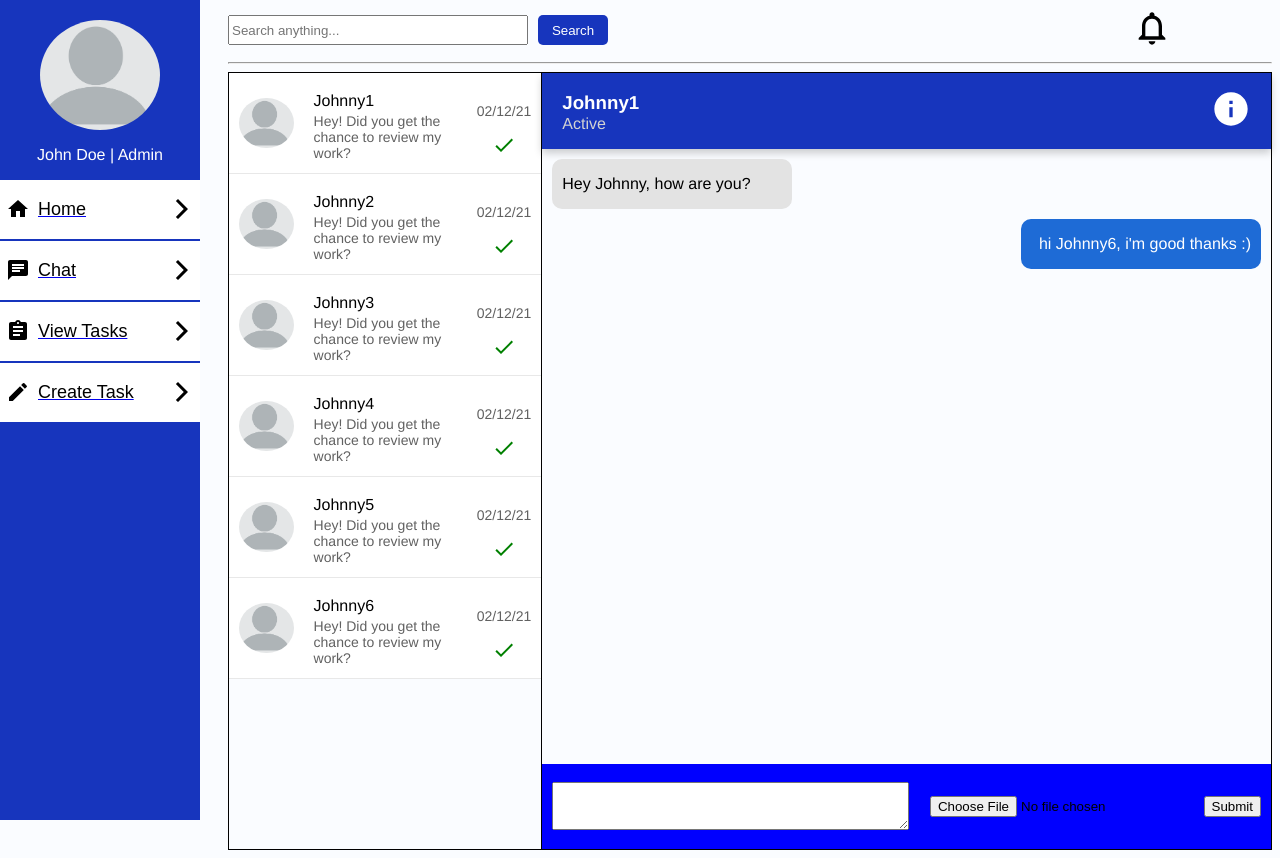
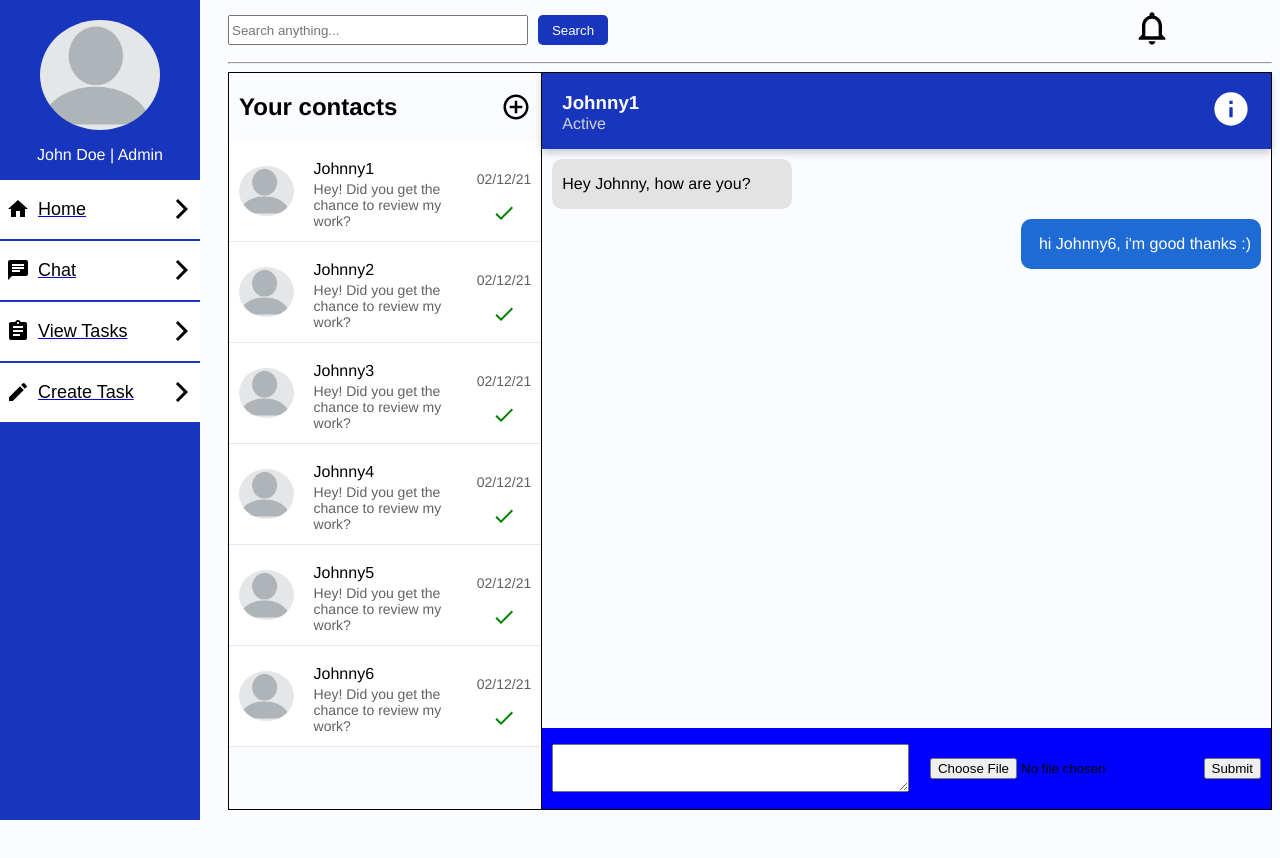
Before and after one commit to SevagSA/Project-Management-Software, a React (Create React App) app in the folder frontend/: page /chat in a window 1280 px wide. After the commit the page ends 818 px from the top, so only its background shows below. Built offline with nearby package versions, Linux system fonts and the light colour scheme.

Commit message:
Created CreateChatRoomMenu

```diff
--- a/frontend/src/Components/Authentication/Style.js
+++ b/frontend/src/Components/Authentication/Style.js
@@ -1,7 +1,7 @@
 import styled from "styled-components";
 
 const ParentWrapper = styled.div`
-    height: 97vh;
+    height: 92vh;
     display: flex;
     justify-content: center;
     align-items: center;
--- a/frontend/src/Components/Chat/ChatRoom/Styles.js
+++ b/frontend/src/Components/Chat/ChatRoom/Styles.js
@@ -3,7 +3,7 @@ import styled from "styled-components";
 const Wrapper = styled.div`
     display: flex;
     border: 1px solid;
-    height: 97vh;
+    height: 92vh;
 `;
 
 const styles = {
--- a/frontend/src/Components/Chat/ChatSidebar/ChatSidebar.js
+++ b/frontend/src/Components/Chat/ChatSidebar/ChatSidebar.js
@@ -1,16 +1,56 @@
 import styles from "./Styles";
+import { useState } from "react";
 import ChatSidebarMemberCard from "../ChatSidebarMemberCard/ChatSidebarMemberCard";
-import { messagesAndMembers } from "../../../DummyData"
+import { messagesAndMembers, members } from "../../../DummyData"
+import AddCircleOutlineIcon from '@material-ui/icons/AddCircleOutline';
+import CancelIcon from '@material-ui/icons/Cancel';
+
 
 export default function ChatSidebar({ cardClickHandler }) {
-    /** An obj of the latest message the current user has had
-    * with another member. All members that have messaged with
-    * the current user will have this object. This is used to
-    * display in the chat sidbar
-    */
+    const [showMenu, setShowMenu] = useState(false);
+
+    const handleIconClick = () => {
+        setShowMenu(!showMenu)
+    }
+
     return (
         <styles.Wrapper>
+            <styles.PageOverlay active={showMenu}></styles.PageOverlay>
+            <styles.SidebarTitleAndAddIcon>
+                <h2>Your contacts</h2>
+                <AddCircleOutlineIcon
+                    onClick={handleIconClick}
+                    style={styles.AddContactIcon} />
+
+                {showMenu ?
+                    (
+                        <styles.CreateChatRoomMenu>
+                            <CancelIcon style={styles.CancelIcon} onClick={handleIconClick} />
+                            {/* Django: fetch from API, loop, create NotificationItem */}
+                            <h1>Create a chat room</h1>
+                            <styles.ChatRoomMenuMemberList>
+                                {
+                                    /* Django: fetch all memebers, if selects member that already has chat with,
+                                    return/render that chatRoom */
+                                }
+                                {members.map(member => {
+                                    return (
+                                        <styles.AddMemberCard>
+                                            <styles.MemeberImg src={member.profile_pic} />
+                                            <styles.MemberName>Member's name</styles.MemberName>
+                                            <AddCircleOutlineIcon style={styles.AddContactIcon} />
+                                        </styles.AddMemberCard>
+                                    )
+                                })}
+                            </styles.ChatRoomMenuMemberList>
+                        </styles.CreateChatRoomMenu>
+                    )
+                    : null
+                }
+
+            </styles.SidebarTitleAndAddIcon>
             {/* TODO: for current_users_friends, <ChatSidebarMemberCard /> */}
+            <styles.MemberCardHolder>
                 {messagesAndMembers.map(messageAndMember => {
                     return (
 
@@ -18,6 +58,7 @@ export default function ChatSidebar({ cardClickHandler }) {
                             messageAndMember={messageAndMember} clickHandler={cardClickHandler} />
                     )
                 })}
+            </styles.MemberCardHolder>
         </styles.Wrapper>
     )
 }
--- a/frontend/src/Components/Chat/ChatSidebar/Styles.js
+++ b/frontend/src/Components/Chat/ChatSidebar/Styles.js
@@ -1,13 +1,98 @@
 import styled from "styled-components";
 
 const Wrapper = styled.div`
-    overflow: scroll;
     flex: 0.30;
     border-right: 1px solid;
 `;
 
+const SidebarTitleAndAddIcon = styled.div`
+    display: flex;
+    align-items: center;
+    justify-content: space-between;
+    padding: 0px 10px;
+`;
+
+const AddContactIcon = {
+    cursor: "pointer",
+    fontSize: "30px",
+}
+
+const MemberCardHolder = styled.div`
+    overflow: scroll;
+    height: 92%;
+`;
+
+const CreateChatRoomMenu = styled.div`
+    position: absolute;
+    left: 36vw;
+    top: 20vh;
+    box-shadow: 0 4px 8px 0 rgba(0,0,0,0.2);
+    background-color: white;
+    padding: 20px;
+    display: flex;
+    flex-direction: column;
+    width: 50vw;
+    height: 50vh;
+    z-index: 1;
+`;
+
+const PageOverlay = styled.div`
+    height: 100%;
+    width: 0%;
+    position: absolute; /* Stay in place */
+    z-index: 1; /* Sit on top */
+    left: 0;
+    top: 0;
+    background-color: rgba(0, 0, 0, 0.8);
+    ${({ active }) => active && `
+        width: 100%;
+    `}
+`;
+
+const CancelIcon = {
+    cursor: "pointer",
+    position: "absolute",
+    right: "30px",
+    fontSize: "30px",
+}
+
+const ChatRoomMenuMemberList = styled.div`
+    margin: 30px 0px;
+    overflow: scroll;
+`;
+
+const AddMemberCard = styled.div`
+    display: flex;
+    background: #f1f1f1;
+    align-items: center;
+    padding: 0px 10px;
+    padding-bottom: 20px;
+    border-bottom: 1px solid;
+    margin-bottom: 10px;
+`;
+
+const MemeberImg = styled.img`
+    width: 50px;
+    border-radius: 50%;
+    margin-right: 13px;
+`;
+
+const MemberName = styled.h3`
+    flex: 1;
+`;
+
 const styles = {
     Wrapper,
+    SidebarTitleAndAddIcon,
+    AddContactIcon,
+    MemberCardHolder,
+    CreateChatRoomMenu,
+    PageOverlay,
+    CancelIcon,
+    ChatRoomMenuMemberList,
+    AddMemberCard,
+    MemeberImg,
+    MemberName
 }
 
 export default styles;
--- a/frontend/src/Components/Chat/ChatView/Styles.js
+++ b/frontend/src/Components/Chat/ChatView/Styles.js
@@ -12,7 +12,6 @@ const InfoBar = styled.div`
     display: flex;
     justify-content: space-between;
     align-items: center;
-    background-color: rebeccapurple;
     padding: 0px 20px;
     background-color: #1735bd;
     color: white;
--- a/frontend/src/Components/Profile/Styles.js
+++ b/frontend/src/Components/Profile/Styles.js
@@ -3,7 +3,7 @@ import styled from "styled-components";
 const Wrapper = styled.div`
     display: flex;
     flex-direction: column;
-    min-height: 97vh;
+    min-height: 92vh;
 `;
 
 const ProfileContentHolder = styled.div`
--- a/frontend/src/Components/Task/ViewTasks/Styles.js
+++ b/frontend/src/Components/Task/ViewTasks/Styles.js
@@ -1,7 +1,7 @@
 import styled from "styled-components";
 
 const Wrapper = styled.div`
-    min-height: 97vh;
+    min-height: 92vh;
     display: flex;
     flex-direction: column;
 `;
--- a/frontend/src/DummyData.js
+++ b/frontend/src/DummyData.js
@@ -47,22 +47,32 @@ const members = [
     {
         "name": "Hagop",
         "role": "Project Manager",
+        "profile_pic": `${process.env.PUBLIC_URL}/assets/images/profile_page.png`
+
     },
     {
         "name": "Alex",
         "role": "Full-Stack Developer",
+        "profile_pic": `${process.env.PUBLIC_URL}/assets/images/profile_page.png`
+
     },
     {
         "name": "Jason",
         "role": "UX Designer",
+        "profile_pic": `${process.env.PUBLIC_URL}/assets/images/profile_page.png`
+
     },
     {
         "name": "Kattie",
         "role": "Product Manager",
+        "profile_pic": `${process.env.PUBLIC_URL}/assets/images/profile_page.png`
+
     },
     {
         "name": "Alice",
         "role": "Backend Developer",
+        "profile_pic": `${process.env.PUBLIC_URL}/assets/images/profile_page.png`
+
     },
 ];
 
```
Lines whose indentation alone changed are shown as unchanged.
